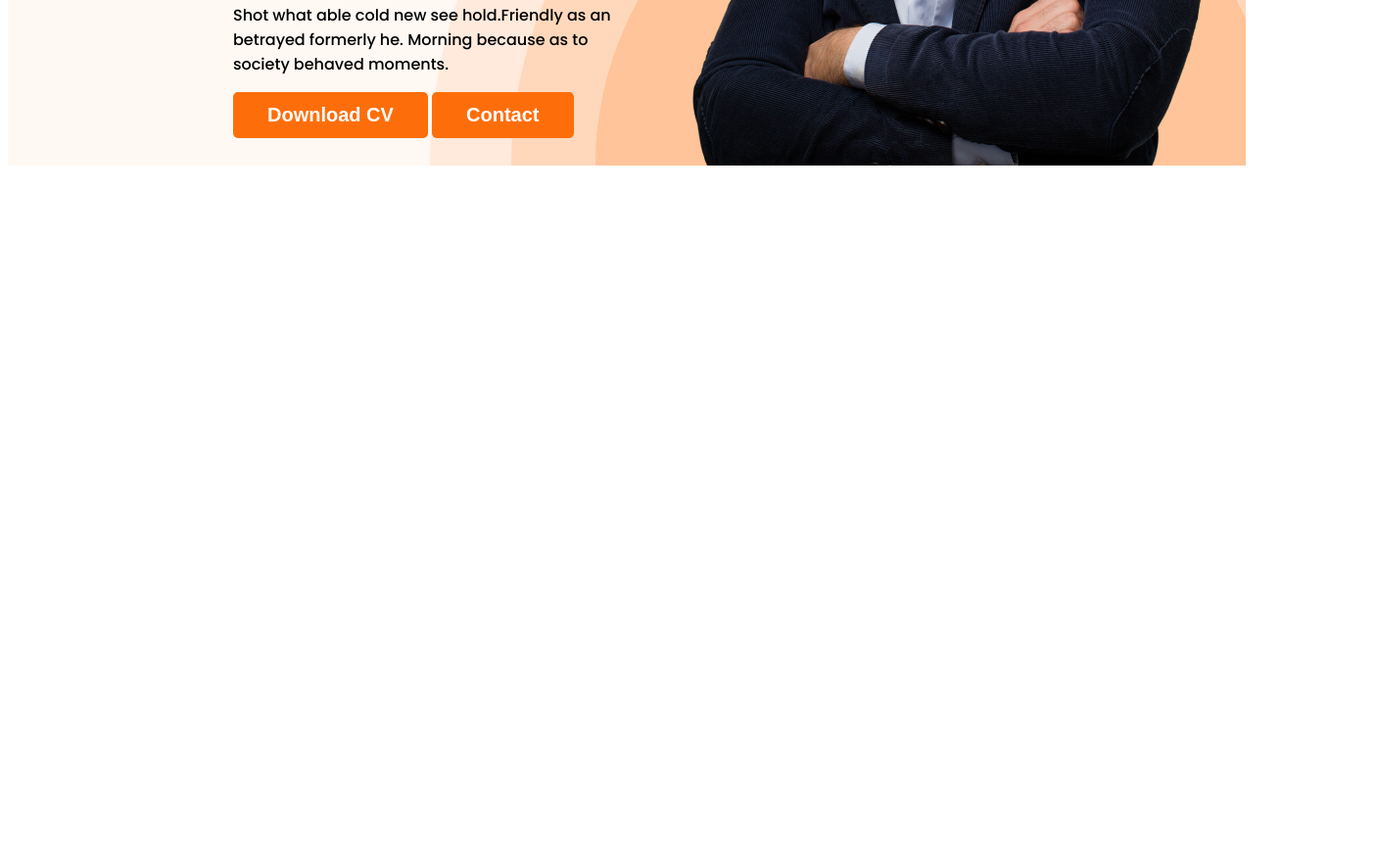
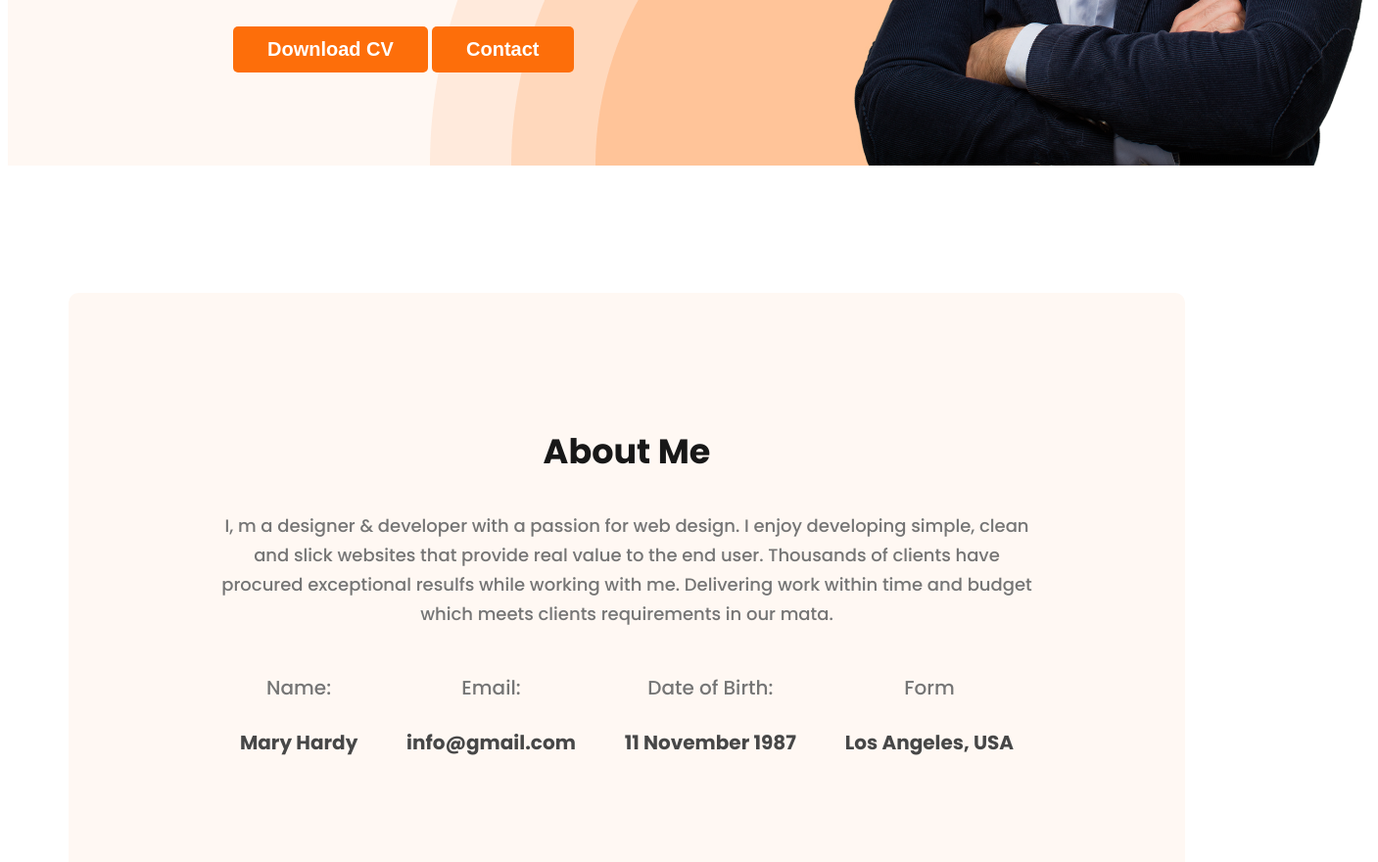
Before and after one commit to Sadiql/developer-portfolio, a plain HTML site: page index.html in a window 1280 px wide. Shown: the part 703-1583 px from the top of the page at 98% size, 1407 px wide, since content can reach past the window. Before the commit the page ends 880 px from the top, so only its background shows below. Drawn offline with Linux system fonts and the light colour scheme.

Commit message:
added about section

```diff
--- a/index.html
+++ b/index.html
@@ -23,7 +23,7 @@
             <div class="banner-content">
                 <h3 class="banner-grating">Hi, I am</h3>
                 <h1 class="banner-title">Mary Hardy</h1>
-                <p>Shot what able cold new see hold.Friendly as an betrayed formerly he. Morning because as to society behaved moments.</p>
+                <p class="banner-description">Shot what able cold new see hold.Friendly as an betrayed formerly he. Morning because as to society behaved moments.</p>
                 <button class="btn-primary">Download CV</button>
                 <button class="btn-primary">Contact</button>
             </div>
@@ -31,6 +31,31 @@
         </div>
     </header>
     <main>
+        <section class="about">
+            <h3 class="section-title">About Me</h3>
+            <p class="section-description">
+                I, m a designer & developer with a passion for web design. I enjoy developing simple, clean and slick websites that provide real value to the end user. Thousands of clients have procured exceptional resulfs while working with me. Delivering work within time and budget which meets clients requirements in our mata.
+            </p>
+            <div class="about-info-container">
+                <div class="about-info">
+                    <h4 class="info-title">Name:</h4>
+                    <p class="info-description">Mary Hardy</p>
+                </div>
+                <div class="about-info">
+                    <h4 class="info-title">Email:</h4>
+                    <p class="info-description">info@gmail.com</p>
+                </div>
+                <div class="about-info">
+                    <h4 class="info-title">Date of Birth:</h4>
+                    <p class="info-description">11 November 1987</p>
+                </div>
+                <div class="about-info">
+                    <h4 class="info-title">Form</h4>
+                    <p class="info-description">Los Angeles, USA</p>
+                </div>
+            </div>
+        </section>
+
 
     </main>
     <footer>
--- a/styles/style.css
+++ b/styles/style.css
@@ -72,7 +72,7 @@ nav a {
 .banner-grating {
     font-size: 45px;
     font-weight: 600;
-    color:#474747;
+    color: #474747;
 }
 
 .banner-title {
@@ -80,3 +80,67 @@ nav a {
     font-weight: 700;
     color: #181818;
 }
+
+.banner-description {
+    width: 585px;
+    font-size: 18px;
+    font-weight: 400;
+    color: #757575;
+    margin-bottom: 30px;
+}
+
+main {
+    max-width: 1140px;
+    margin: 0 auto;
+}
+
+.about {
+    margin-top: 130px;
+    border-radius: 10px;
+    background: #FFF8F3;
+    padding: 100px 150px;
+}
+
+.section-title {
+    color: #181818;
+    text-align: center;
+    font-size: 35px;
+    font-weight: 700;
+}
+
+.section-description {
+    color: #757575;
+    text-align: center;
+    font-size: 18px;
+    font-weight: 400;
+    line-height: 30px;
+}
+
+.about-info-container {
+    display: flex;
+    justify-content: space-around;
+}
+
+.about-info {
+    color: #757575;
+    text-align: center;
+    font-size: 20px;
+    font-weight: 400;
+    line-height: 30px;
+}
+
+.info-title {
+    color: #757575;
+    text-align: center;
+    font-size: 20px;
+    font-weight: 400;
+    line-height: 30px;
+}
+
+.info-description {
+    color: #474747;
+    font-size: 20px;
+    font-weight: 700;
+    line-height: 30px;
+    margin-top: 0;
+}
```
